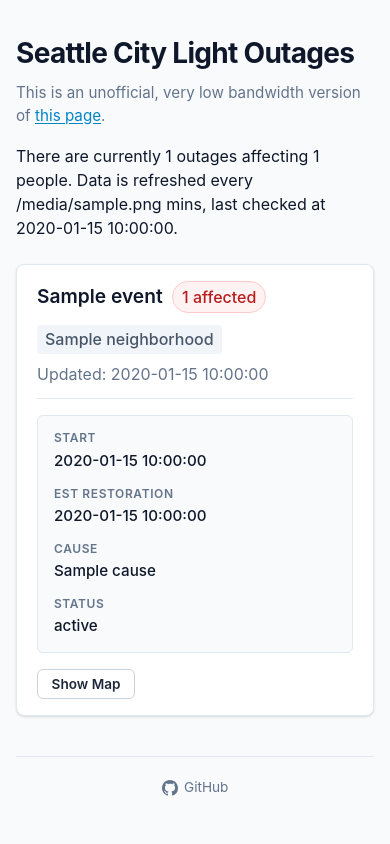
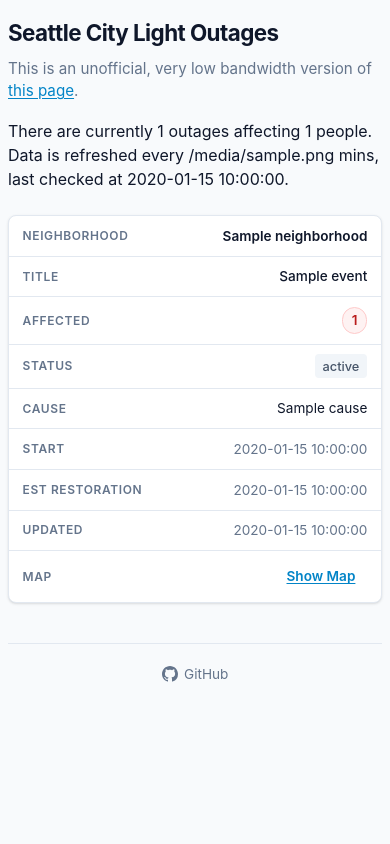
Before and after one commit to codeforkjeff/scl-outage, a Python web app: template scl_outage/templates/index.jinja in a window 390 px wide. Run offline with Jinja, Linux system fonts and the light colour scheme; the template is opened without the code that fills it: most values are stand-ins (such as "Sample title", 1, 10 or a date in 2020).

Commit message:
table layout

```diff
--- a/scl_outage/templates/index.jinja
+++ b/scl_outage/templates/index.jinja
@@ -13,6 +13,7 @@
       --text-muted: #64748b;
       --border-color: #e2e8f0;
       --accent-color: #0284c7;
+      --accent-hover: #0369a1;
       --badge-bg: #fef2f2;
       --badge-color: #b91c1c;
       --badge-border: #fecaca;
@@ -62,13 +64,12 @@
     }
 
     .container {
-      max-width: 840px;
+      max-width: 1200px;
       margin: 0 auto;
     }
 
     .page-header {
       margin-bottom: 1.5rem;
-      /*border-bottom: 1px solid var(--border-color);*/
     }
 
     h1 {
@@ -93,51 +94,110 @@
 
     .no-events {
       text-align: center;
+      padding: 3rem 1rem;
     }
 
     .events-list {
-      display: flex;
-      flex-direction: column;
-      gap: 1.25rem;
+      margin-top: 1rem;
     }
 
-    .event-card {
+    .table-container {
+      width: 100%;
+      overflow-x: auto;
+      -webkit-overflow-scrolling: touch;
       background: var(--card-bg);
       border: 1px solid var(--border-color);
       border-radius: var(--radius);
       box-shadow: var(--shadow);
-      padding: 1rem 1.25rem;
     }
 
-    .event-header {
-      display: flex;
-      flex-wrap: wrap;
-      align-items: center;
-      justify-content: space-between;
-      gap: 0.75rem 1rem;
-      margin-bottom: 1rem;
-      padding-bottom: 0.75rem;
-      border-bottom: 1px solid var(--border-color);
+    .events-table {
+      width: 100%;
+      min-width: 760px;
+      border-collapse: collapse;
+      text-align: left;
+      font-size: 0.9rem;
     }
 
-    .event-title-group {
-      display: flex;
-      flex-wrap: wrap;
-      align-items: center;
-      gap: 0.6rem;
+    .events-table th,
+    .events-table td {
+      padding: 0.75rem 0.85rem;
+      border-bottom: 1px solid var(--border-color);
+      vertical-align: middle;
     }
 
-    .event-title {
-      font-size: 1.2rem;
+    .events-table th {
+      background-color: var(--details-bg);
+      font-size: 0.75rem;
       font-weight: 600;
-      margin: 0;
+      text-transform: uppercase;
+      letter-spacing: 0.05em;
+      color: var(--text-muted);
+      white-space: nowrap;
+      position: sticky;
+      top: 0;
+      z-index: 1;
+    }
+
+    .events-table tbody tr.event-row {
+      transition: background-color 0.15s ease;
+    }
+
+    .events-table tbody tr.event-row:hover {
+      background-color: var(--details-bg);
+    }
+
+    .events-table tbody tr.event-row.is-expanded {
+      background-color: var(--details-bg);
+    }
+
+    .col-neighborhood {
+      font-weight: 600;
       color: var(--text-main);
+      white-space: nowrap;
+    }
+
+    .col-title {
+      font-weight: 500;
+      color: var(--text-main);
+    }
+
+    .col-affected {
+      text-align: right;
+      white-space: nowrap;
+    }
+
+    th.col-affected {
+      text-align: right;
+    }
+
+    .col-status {
+      white-space: nowrap;
+    }
+
+    .col-cause {
+      color: var(--text-main);
+    }
+
+    .col-start,
+    .col-etr,
+    .col-updated {
+      white-space: nowrap;
+      color: var(--text-muted);
+      font-size: 0.85rem;
+    }
+
+    .col-map,
+    th.col-map {
+      text-align: center;
+      white-space: nowrap;
     }
 
     .badge-impact {
       display: inline-block;
-      font-weight: 500;
-      padding: 0.2rem 0.55rem;
+      font-weight: 600;
+      font-size: 0.85rem;
+      padding: 0.15rem 0.55rem;
       border-radius: 9999px;
       background-color: var(--badge-bg);
       color: var(--badge-color);
@@ -145,96 +205,37 @@
       white-space: nowrap;
     }
 
-    .event-meta {
-      display: flex;
-      flex-wrap: wrap;
-      align-items: center;
-      gap: 0.5rem;
-      color: var(--text-muted);
-    }
-
-    .meta-city {
+    .status-tag {
       display: inline-block;
       padding: 0.15rem 0.5rem;
       border-radius: 4px;
       background-color: var(--tag-bg);
       color: var(--tag-color);
+      font-size: 0.8rem;
       font-weight: 500;
     }
 
-    .meta-updated {
-      color: var(--text-muted);
-    }
-
-    .details-grid {
-      display: grid;
-      grid-template-columns: repeat(auto-fit, minmax(260px, 1fr));
-      gap: 0.75rem 1.5rem;
-      margin: 0 0 1rem 0;
-      padding: 0.85rem 1rem;
-      background-color: var(--details-bg);
-      border-radius: 6px;
-      border: 1px solid var(--border-color);
-    }
-
-    .detail-row {
-      display: grid;
-      grid-template-columns: 130px 1fr;
-      align-items: baseline;
-      gap: 0.5rem;
-    }
-
-    .detail-label {
-      font-size: 0.75rem;
-      font-weight: 600;
-      text-transform: uppercase;
-      letter-spacing: 0.05em;
-      color: var(--text-muted);
-      margin: 0;
-    }
-
-    .detail-value {
-      font-size: 0.95rem;
-      font-weight: 500;
-      color: var(--text-main);
-      margin: 0;
-      word-break: break-word;
-    }
-
-    @media (max-width: 480px) {
-      .detail-row {
-        grid-template-columns: 1fr;
-        gap: 0.15rem;
-      }
-    }
-
-    .event-actions {
-      display: flex;
-      align-items: center;
-      margin-top: 0.75rem;
-    }
-
-    .btn-map {
+    .map-link {
       display: inline-flex;
       align-items: center;
       justify-content: center;
-      padding: 0.4rem 0.85rem;
+      padding: 0.35rem 0.75rem;
       font-size: 0.85rem;
       font-weight: 600;
-      font-family: inherit;
-      color: var(--btn-color);
-      background-color: var(--btn-bg);
-      border: 1px solid var(--btn-border);
-      border-radius: 6px;
+      color: var(--accent-color);
+      text-decoration: underline;
+      text-underline-offset: 2px;
       cursor: pointer;
-      transition: background-color 0.15s ease, border-color 0.15s ease;
+      border-radius: 4px;
+      transition: color 0.15s ease, background-color 0.15s ease;
     }
 
-    .btn-map:hover {
+    .map-link:hover {
+      color: var(--accent-hover);
       background-color: var(--btn-hover);
     }
 
-    .btn-map:focus-visible {
+    .map-link:focus-visible {
       outline: 2px solid var(--accent-color);
       outline-offset: 2px;
     }
@@ -332,17 +352,148 @@
       font-family: Apple Color Emoji,Segoe UI Emoji, Noto Color Emoji ,Android Emoji,EmojiSymbols,EmojiOne Mozilla,Twemoji Mozilla,Segoe UI Symbol,Noto Color Emoji Compat,emoji;
       font-size: 10vmin;
     }
+
+    @media (max-width: 768px) {
+      body {
+        padding: 1rem 0.5rem;
+      }
+
+      .page-header h1 {
+        font-size: 1.4rem;
+      }
+
+      .table-container {
+        overflow-x: visible;
+        background: transparent;
+        border: none;
+        box-shadow: none;
+      }
+
+      .events-table {
+        display: block;
+        width: 100%;
+        min-width: 0;
+        border: none;
+      }
+
+      .events-table thead {
+        display: none;
+      }
+
+      .events-table tbody {
+        display: block;
+        width: 100%;
+      }
+
+      .events-table tr.event-row {
+        display: block;
+        background: var(--card-bg);
+        border: 1px solid var(--border-color);
+        border-radius: var(--radius);
+        box-shadow: var(--shadow);
+        margin-bottom: 1rem;
+        overflow: hidden;
+      }
+
+      .events-table tbody tr.event-row:hover {
+        background-color: var(--card-bg);
+      }
+
+      .events-table tbody tr.event-row.is-expanded {
+        border-bottom-left-radius: 0;
+        border-bottom-right-radius: 0;
+        border-bottom: none;
+        margin-bottom: 0;
+        background-color: var(--card-bg);
+      }
+
+      .events-table tr.event-row td {
+        display: flex;
+        justify-content: space-between;
+        align-items: center;
+        gap: 0.75rem;
+        padding: 0.6rem 0.85rem;
+        border-bottom: 1px solid var(--border-color);
+        text-align: right;
+        font-size: 0.85rem;
+        white-space: normal;
+      }
+
+      .events-table tr.event-row td:last-child {
+        border-bottom: none;
+      }
+
+      .events-table tr.event-row td::before {
+        content: attr(data-label);
+        font-size: 0.75rem;
+        font-weight: 600;
+        text-transform: uppercase;
+        letter-spacing: 0.05em;
+        color: var(--text-muted);
+        text-align: left;
+        flex-shrink: 0;
+      }
+
+      .events-table td.col-neighborhood {
+        font-weight: 600;
+      }
+
+      .events-table td.col-affected,
+      .events-table td.col-status,
+      .events-table td.col-start,
+      .events-table td.col-etr,
+      .events-table td.col-updated,
+      .events-table td.col-map {
+        text-align: right;
+      }
+
+      .events-table tr.map-row {
+        display: block;
+        background: var(--card-bg);
+        border: 1px solid var(--border-color);
+        border-top: 1px dashed var(--border-color);
+        border-bottom-left-radius: var(--radius);
+        border-bottom-right-radius: var(--radius);
+        box-shadow: var(--shadow);
+        margin-bottom: 1rem;
+      }
+
+      .events-table td.map-cell {
+        display: block;
+        padding: 0.75rem;
+        border-bottom: none;
+      }
+
+      .events-table td.map-cell::before {
+        display: none;
+      }
+
+      .map-container {
+        position: static;
+        width: 100%;
+        max-width: 100%;
+        min-height: 120px;
+      }
+    }
   </style>
   <script>
-    const toggleMap = (srcElement, eventId) => {
-      const container = document.getElementsByClassName(`map-container-${eventId}`)[0];
-      if (!container) return;
+    const toggleMap = (srcElement, eventId, event) => {
+      if (event) {
+        event.preventDefault();
+      }
+      const mapRow = document.getElementById(`map-row-${eventId}`);
+      if (!mapRow) return;
 
-      if (container.classList.contains('hidden')) {
-        container.classList.remove('hidden');
+      const isHidden = mapRow.classList.contains('hidden');
+      const eventRow = document.getElementById(`row-${eventId}`);
+
+      if (isHidden) {
+        mapRow.classList.remove('hidden');
+        if (eventRow) eventRow.classList.add('is-expanded');
         srcElement.textContent = "Hide Map";
+        srcElement.setAttribute('aria-expanded', 'true');
 
-        const img = container.querySelector('img');
+        const img = mapRow.querySelector('img');
         const loader = document.getElementById(`loader-${eventId}`);
 
         if (img && img.complete && img.naturalWidth > 0) {
@@ -353,8 +504,10 @@
           if (img) img.classList.add('is-loading');
         }
       } else {
-        container.classList.add('hidden');
+        mapRow.classList.add('hidden');
+        if (eventRow) eventRow.classList.remove('is-expanded');
         srcElement.textContent = "Show Map";
+        srcElement.setAttribute('aria-expanded', 'false');
       }
     };
 
@@ -392,42 +545,51 @@
 
     {% if events|length > 0 %}
     <main class="events-list">
+      <div class="table-container">
+        <table class="events-table" aria-label="Seattle City Light Outage Events">
+          <thead>
+            <tr>
+              <th scope="col" class="col-neighborhood">Neighborhood</th>
+              <th scope="col" class="col-title">Title</th>
+              <th scope="col" class="col-affected">Affected</th>
+              <th scope="col" class="col-status">Status</th>
+              <th scope="col" class="col-cause">Cause</th>
+              <th scope="col" class="col-start">Start</th>
+              <th scope="col" class="col-etr">Est Restoration</th>
+              <th scope="col" class="col-updated">Updated</th>
+              <th scope="col" class="col-map">Map</th>
+            </tr>
+          </thead>
+          <tbody>
             {% for e in events %}
-      <article class="event-card event-entry">
-        <header class="event-header">
-          <div class="event-title-group">
-            <h2 class="event-title">{{ e.title }}</h2>
-            <span class="badge-impact">{{ e.numPeople }} affected</span>
-          </div>
-          <div class="event-meta">
-            <span class="meta-city">{{ e.neighborhood }}</span>
-            <span class="meta-updated">Updated: {{ pretty_datetime(e.lastUpdatedTime) }}</span>
-          </div>
-        </header>
-
-        <dl class="details-grid">
-          <div class="detail-row">
-            <dt class="detail-label">Start</dt>
-            <dd class="detail-value">{{ pretty_datetime(e.startTime) }}</dd>
-          </div>
-          <div class="detail-row">
-            <dt class="detail-label">Est Restoration</dt>
-            <dd class="detail-value">{{ pretty_datetime(e.etrTime) }}</dd>
-          </div>
-          <div class="detail-row">
-            <dt class="detail-label">Cause</dt>
-            <dd class="detail-value">{{ e.cause }}</dd>
-          </div>
-          <div class="detail-row">
-            <dt class="detail-label">Status</dt>
-            <dd class="detail-value">{{ e.status }}</dd>
-          </div>
-        </dl>
-
-        <div class="event-actions">
-          <button type="button" class="btn-map" onclick="toggleMap(this, {{ e.identifier }})">Show Map</button>
-        </div>
-        <div class="hidden map-container map-container-{{ e.identifier }}">
+            <tr class="event-row" id="row-{{ e.identifier }}">
+              <td class="col-neighborhood" data-label="Neighborhood">{{ e.neighborhood }}</td>
+              <td class="col-title" data-label="Title">{{ e.title }}</td>
+              <td class="col-affected" data-label="Affected">
+                <span class="badge-impact">{{ e.numPeople }}</span>
+              </td>
+              <td class="col-status" data-label="Status">
+                <span class="status-tag">{{ e.status }}</span>
+              </td>
+              <td class="col-cause" data-label="Cause">{{ e.cause }}</td>
+              <td class="col-start" data-label="Start">{{ pretty_datetime(e.startTime) }}</td>
+              <td class="col-etr" data-label="Est Restoration">{{ pretty_datetime(e.etrTime) }}</td>
+              <td class="col-updated" data-label="Updated">{{ pretty_datetime(e.lastUpdatedTime) }}</td>
+              <td class="col-map" data-label="Map">
+                <a
+                  href="events_map/{{ e.identifier }}?ts={{ ts }}"
+                  class="map-link"
+                  id="map-link-{{ e.identifier }}"
+                  role="button"
+                  aria-expanded="false"
+                  aria-controls="map-row-{{ e.identifier }}"
+                  onclick="toggleMap(this, '{{ e.identifier }}', event); return false;"
+                >Show Map</a>
+              </td>
+            </tr>
+            <tr class="map-row hidden" id="map-row-{{ e.identifier }}">
+              <td colspan="9" class="map-cell">
+                <div class="map-container map-container-{{ e.identifier }}">
                   <div class="map-loader" id="loader-{{ e.identifier }}">
                     <span class="map-spinner" aria-hidden="true"></span>
                     <span class="loader-text">Loading map...</span>
@@ -436,13 +598,17 @@
                     src="events_map/{{ e.identifier }}?ts={{ ts }}"
                     class="is-loading"
                     loading="lazy"
-            alt="map of affected area for event {{ e.identifier}}"
-            onload="handleMapLoad(this, {{ e.identifier }})"
-            onerror="handleMapError(this, {{ e.identifier }})"
+                    alt="Map of affected area for event {{ e.identifier }}"
+                    onload="handleMapLoad(this, '{{ e.identifier }}')"
+                    onerror="handleMapError(this, '{{ e.identifier }}')"
                   >
                 </div>
-      </article>
+              </td>
+            </tr>
             {% endfor %}
+          </tbody>
+        </table>
+      </div>
     </main>
     {% else %}
     <main>
```
Also changed, not shown: other parts of scl_outage/templates/index.jinja (+24 -4 lines). Lines whose indentation alone changed are shown as unchanged.
